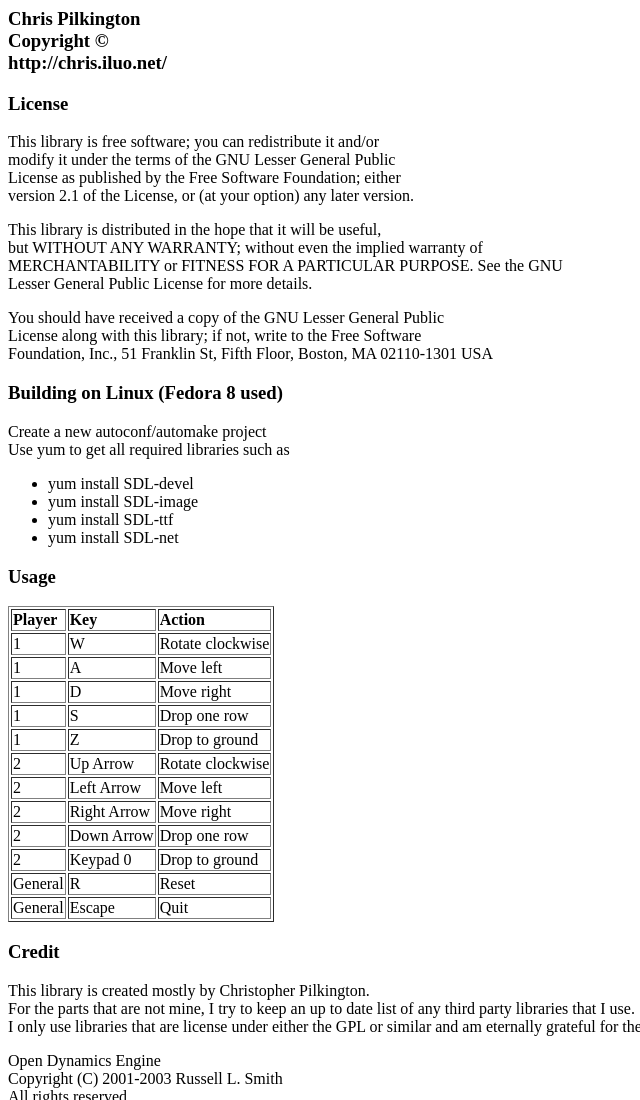
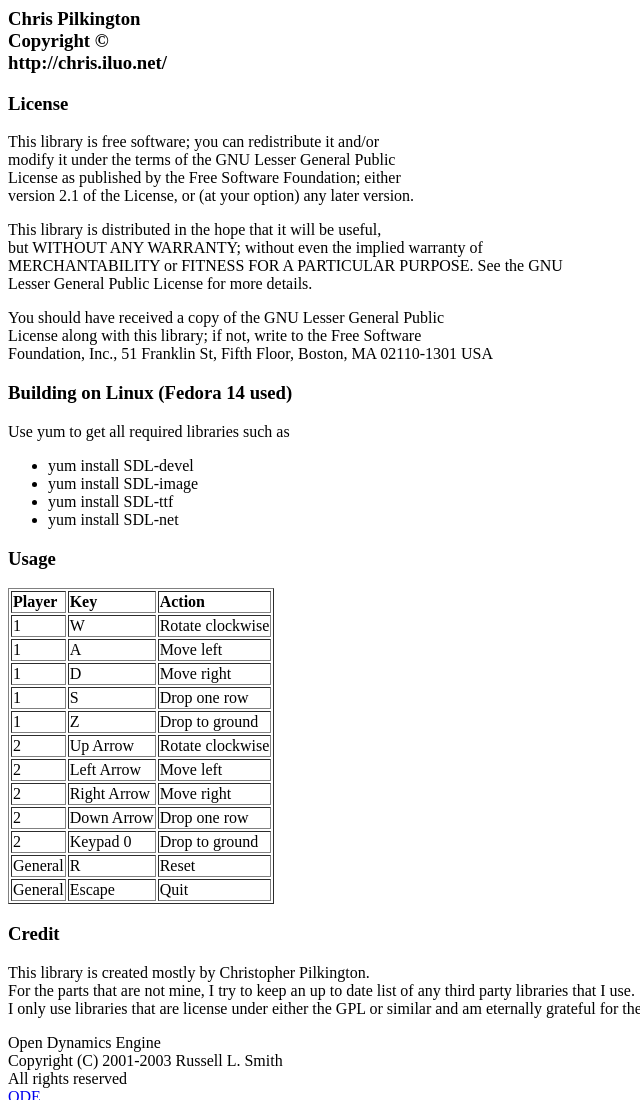
Before and after one commit to pilkch/tetris, a plain HTML site: page index.html in a window 1280 px wide. Shown: the top 1100 px of the page, without its empty margins (0-640 px from the left). Drawn offline with Linux system fonts and the light colour scheme.

Commit message:
Updated readme.

```diff
--- a/index.html
+++ b/index.html
@@ -26,9 +26,8 @@
 			Foundation, Inc., 51 Franklin St, Fifth Floor, Boston, MA  02110-1301  USA<br />
 		</p>
 
-		<h3>Building on Linux (Fedora 8 used)</h3>
+		<h3>Building on Linux (Fedora 14 used)</h3>
 		<p>
-			Create a new autoconf/automake project<br />
 			Use yum to get all required libraries such as<br />
 			<ul>
 				<li>yum install SDL-devel</li>
```
Also changed, not shown: 1 other file.
